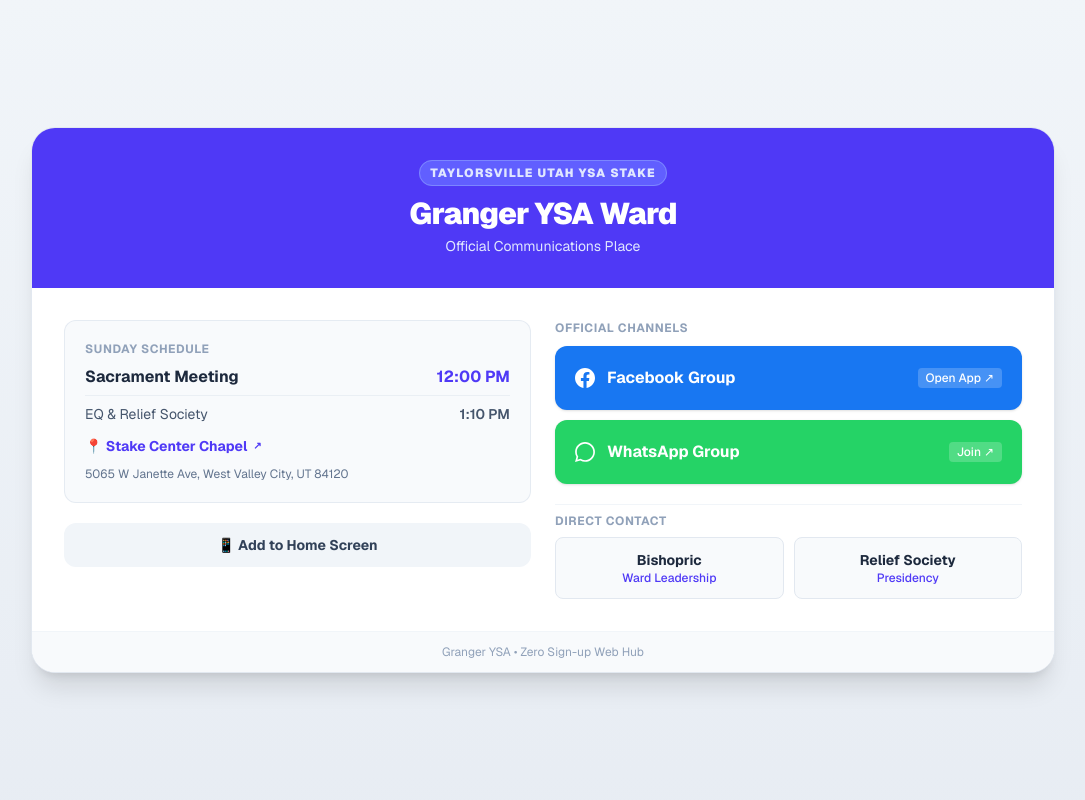
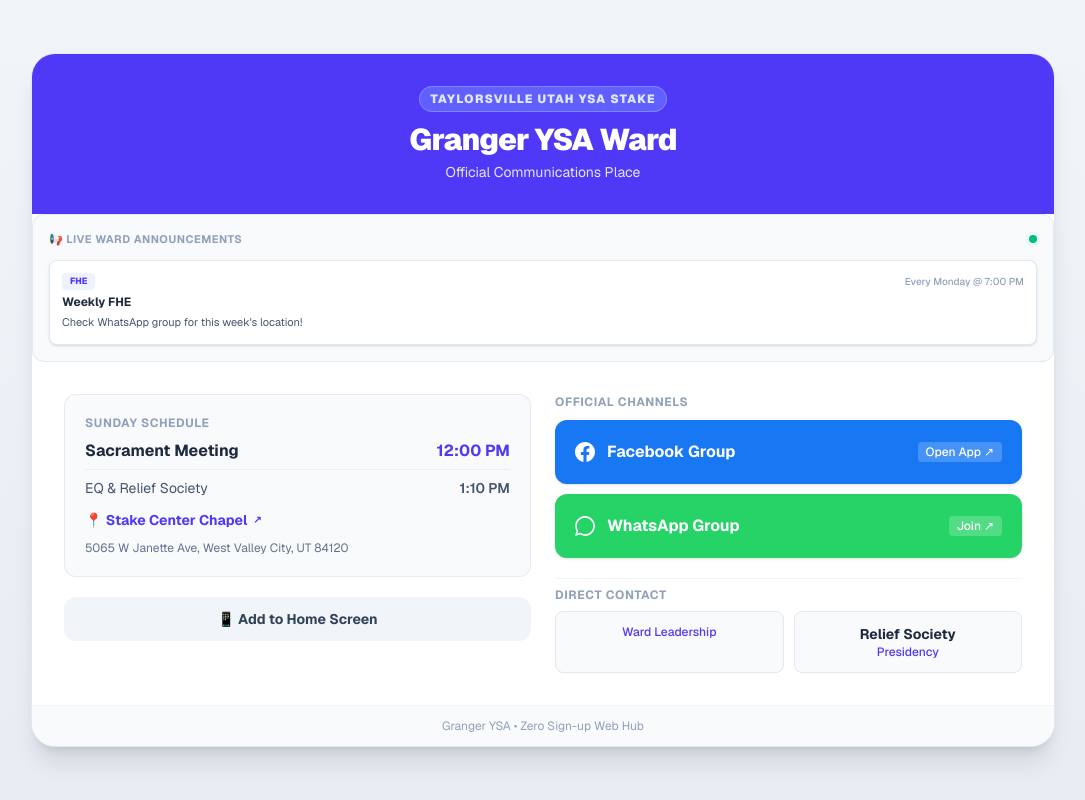
Before and after one commit to FranciscoAguero247/granger-hub, a Next.js app: page / in a window 1280 px wide. Shown: the whole page, without its empty margins (97-1182 px from the left). Built offline with nearby package versions, Linux system fonts and the light colour scheme; no server answers.

Commit message:
Integrate public google sheet for live updates

```diff
--- a/app/page.tsx
+++ b/app/page.tsx
@@ -1,6 +1,13 @@
 'use client';
 
-import { useState } from 'react';
+import { useState, useEffect } from 'react';
+
+interface WardAnnouncement {
+  title: string;
+  details: string;
+  date: string;
+  category: string;
+}
 
 const WARD_CONFIG = {
   wardName: 'Granger YSA Ward',
@@ -20,7 +27,6 @@
   },
   leadership: [
     {
-      name: 'Bishopric',
       role: 'Ward Leadership',
       fbHandle: 'trisha.peck.959148',
     },
@@ -32,8 +38,45 @@
   ],
 };
 
+const GOOGLE_SHEET_CSV_URL = 'https://docs.google.com/spreadsheets/d/e/2PACX-1vRgej0blV-BFCq2JB5gAiDF6VoO0r_kkk7U55VBCUru-kB-QESzeGtel3BCToM1kVgD3Fy4Tm8Tbhjt/pub?output=csv';
+
+async function getLiveAnnouncements(): Promise<WardAnnouncement[]> {
+  try {
+    const res = await fetch(GOOGLE_SHEET_CSV_URL, { next: { revalidate: 60 } });
+    next: { revalidate: 60 };
+    const text = await res.text();
+
+    const rows = text.split('\n').slice(1);
+
+    return rows.map((row: string) => {
+      const [title, details, date, category] = row.split(',');
+      return {
+        title: title || '',
+        details: details || '',
+        date: date || '',
+        category: category || 'Announcement',
+      };
+    });
+  } catch (error) {
+    console.error('Failed to load announcements from Google Sheets:', error);
+    return [
+      {
+        title: 'Weekly FHE',
+        details: 'Check WhatsApp group for this week\'s location!',
+        date: 'Every Monday @ 7:00 PM',
+        category: 'FHE',
+      },
+    ];
+  }
+}
+
 export default function GrangerLauncher() {
   const [showPwaModal, setShowPwaModal] = useState(false);
+  const [announcements, setAnnouncements] = useState<WardAnnouncement[]>([]);
+
+  useEffect(() => {
+    getLiveAnnouncements().then(setAnnouncements);
+  }, []);
 
   return (
     <main className="min-h-screen bg-gradient-to-b from-slate-100 to-slate-200/80 flex items-center justify-center p-4 md:p-8 font-sans text-slate-900">
@@ -44,6 +87,33 @@
           </span>
           <h1 className="text-2xl md:text-3xl font-black mt-3 tracking-tight">{WARD_CONFIG.wardName}</h1>
           <p className="text-xs md:text-sm text-indigo-100 mt-1">Official Communications Place</p>
+        </div>
+
+        <div className="bg-slate-50 p-4 rounded-xl border border-slate-200 space-y-3">
+          <div className="flex items-center justify-between">
+            <h2 className="text-[11px] font-bold text-slate-400 uppercase tracking-wider">
+              📢 Live Ward Announcements
+            </h2>
+            <span className="flex h-2 w-2 relative">
+              <span className="animate-ping absolute inline-flex h-full w-full rounded-full bg-emerald-400 opacity-75"></span>
+              <span className="relative inline-flex rounded-full h-2 w-2 bg-emerald-500"></span>
+            </span>
+          </div>
+
+          <div className="space-y-2">
+            {announcements.map((item, index) => (
+              <div key={index} className="bg-white p-3 rounded-lg border border-slate-200 shadow-sm space-y-1">
+                <div className="flex items-center justify-between">
+                  <span className="text-[9px] font-extrabold uppercase px-2 py-0.5 bg-indigo-50 text-indigo-600 rounded">
+                    {item.category}
+                  </span>
+                  <span className="text-[10px] text-slate-400 font-medium">{item.date}</span>
+                </div>
+                <h3 className="text-xs font-bold text-slate-800">{item.title}</h3>
+                <p className="text-[11px] text-slate-600 leading-relaxed">{item.details}</p>
+              </div>
+            ))}
+          </div>
         </div>
 
         <div className="p-5 md:p-7 lg:p-8 grid gap-6 md:grid-cols-2 md:items-start">
```
